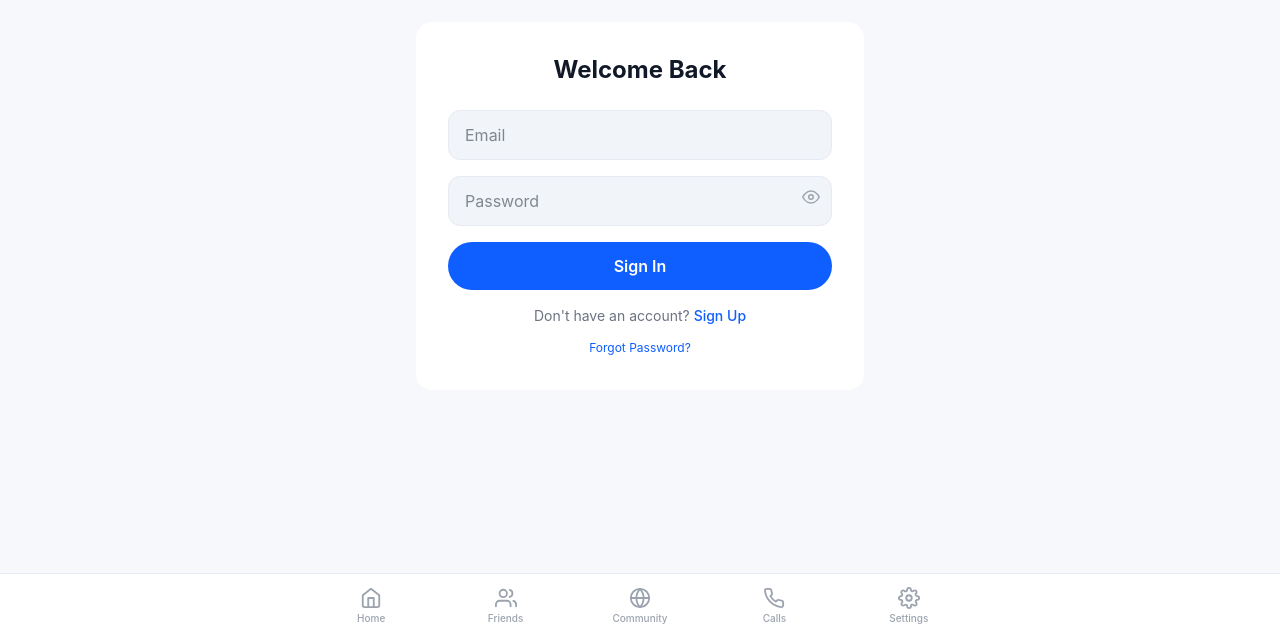
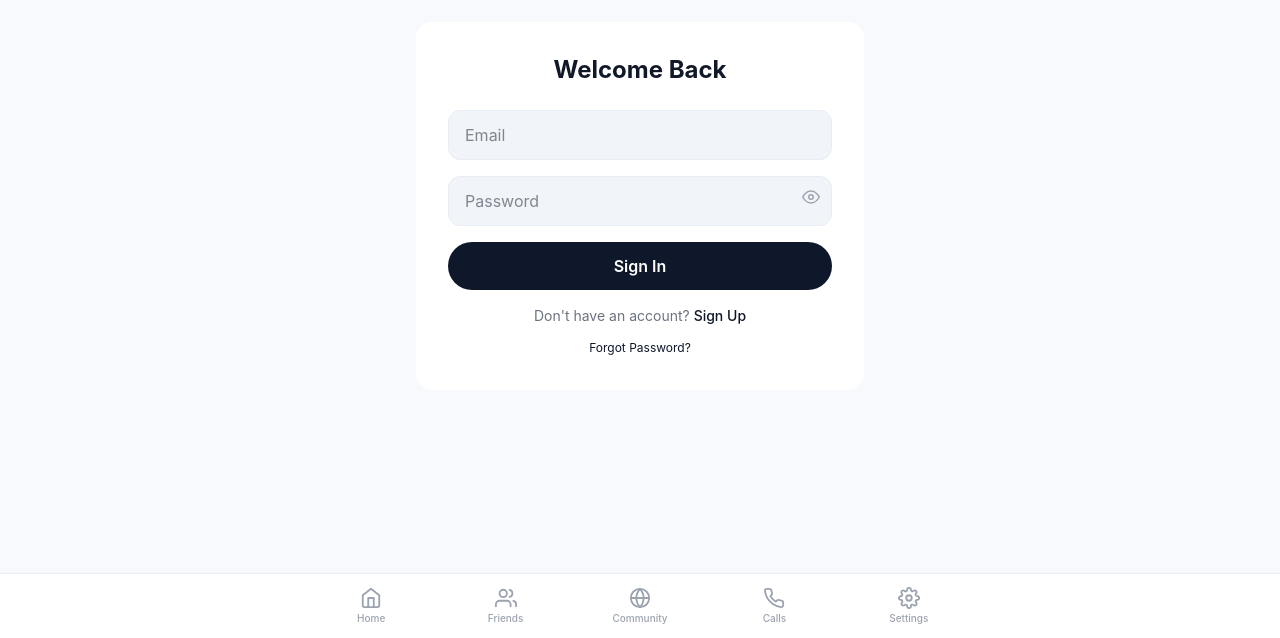
Before and after one commit to adc-developers-team/UpDown, a React (Vite) app in the folder client/: page /login in a window 1280 px wide. Shown: the part 162-800 px from the top of the page. Built offline with nearby package versions, Linux system fonts and the light colour scheme.

Commit message:
Premium brand identity: Dark Navy + Emerald Green, clean design system

```diff
--- a/client/src/index.css
+++ b/client/src/index.css
@@ -1,18 +1,21 @@
 @import "tailwindcss";
 
+/* ===== UpDown Design System v3.0 ===== */
 :root {
-  --bg-main: #F6F8FC; --bg-surface: #FFFFFF; --bg-sidebar: #F8FAFC; --bg-header: #FFFFFF;
+  --bg-main: #F7F9FC; --bg-surface: #FFFFFF; --bg-sidebar: #F8FAFC; --bg-header: #FFFFFF;
   --bg-input: #F1F5F9; --text-primary: #111827; --text-secondary: #6B7280; --text-muted: #9CA3AF;
-  --border-light: #E6EAF2; --border-medium: #D1D5DB; --primary: #0F5EFF; --primary-dark: #0D4CD9;
-  --primary-light: #E8F0FE; --success: #22C55E; --warning: #F59E0B; --danger: #EF4444;
-  --radius-card: 18px; --radius-btn: 12px; --radius-input: 16px; --shadow-1: 0 1px 2px rgba(0,0,0,.04);
-  --shadow-2: 0 4px 6px -1px rgba(0,0,0,.05), 0 2px 4px -2px rgba(0,0,0,.05);
-  --transition-base: 250ms cubic-bezier(.4,0,.2,1);
+  --border-light: #E8EDF5; --border-medium: #D1D5DB;
+  --primary: #0F172A; --primary-dark: #1E293B; --primary-light: #E2E8F0;
+  --success: #22C55E; --warning: #F59E0B; --danger: #EF4444;
+  --radius-card: 18px; --radius-btn: 14px; --radius-input: 16px;
+  --shadow-1: 0 1px 3px rgba(15,23,42,.04); --shadow-2: 0 4px 6px -1px rgba(15,23,42,.05), 0 2px 4px -2px rgba(15,23,42,.05);
+  --transition-base: 200ms cubic-bezier(.4,0,.2,1);
 }
 .dark {
-  --bg-main: #0E1117; --bg-surface: #181C25; --bg-sidebar: #202533; --bg-header: #0E1117;
-  --bg-input: #202533; --text-primary: #F8FAFC; --text-secondary: #94A3B8; --text-muted: #64748B;
-  --border-light: #2C3342; --border-medium: #475569; --primary: #4F8DFF; --primary-dark: #3B7EFF;
+  --bg-main: #0B1220; --bg-surface: #111827; --bg-sidebar: #1B2433; --bg-header: #0B1220;
+  --bg-input: #1B2433; --text-primary: #F8FAFC; --text-secondary: #94A3B8; --text-muted: #64748B;
+  --border-light: #253044; --border-medium: #475569;
+  --primary: #1E293B; --primary-dark: #334155;
 }
 body {
   background: var(--bg-main); color: var(--text-primary);
@@ -38,6 +41,16 @@ body {
 .hover\:bg-accent-hover:hover { background: var(--primary-dark) !important }
 .message-sent { background: var(--primary) !important; color: #fff !important }
 .message-received { background: var(--bg-surface) !important; color: var(--text-primary) !important; border: 1px solid var(--border-light) !important }
+.online-dot {
+  position: absolute; bottom: 0; right: 0; width: 10px; height: 10px;
+  background: var(--success); border-radius: 50%; border: 2px solid var(--bg-sidebar);
+  box-shadow: 0 0 0 2px var(--bg-sidebar); animation: pulse-dot 2s infinite;
+}
+@keyframes pulse-dot { 0%,100%{ transform: scale(1); opacity: 1 } 50%{ transform: scale(1.2); opacity: .8 } }
+.text-success { color: var(--success) !important }
+.bg-success { background: var(--success) !important; color: #fff !important }
+.text-danger { color: var(--danger) !important }
+.bg-danger { background: var(--danger) !important; color: #fff !important }
 .animate-fade-in { animation: fadeIn var(--transition-base) ease-out }
 @keyframes fadeIn { from { opacity: 0; transform: translateY(8px) } to { opacity: 1; transform: translateY(0) } }
 ::-webkit-scrollbar { width: 4px }
```
